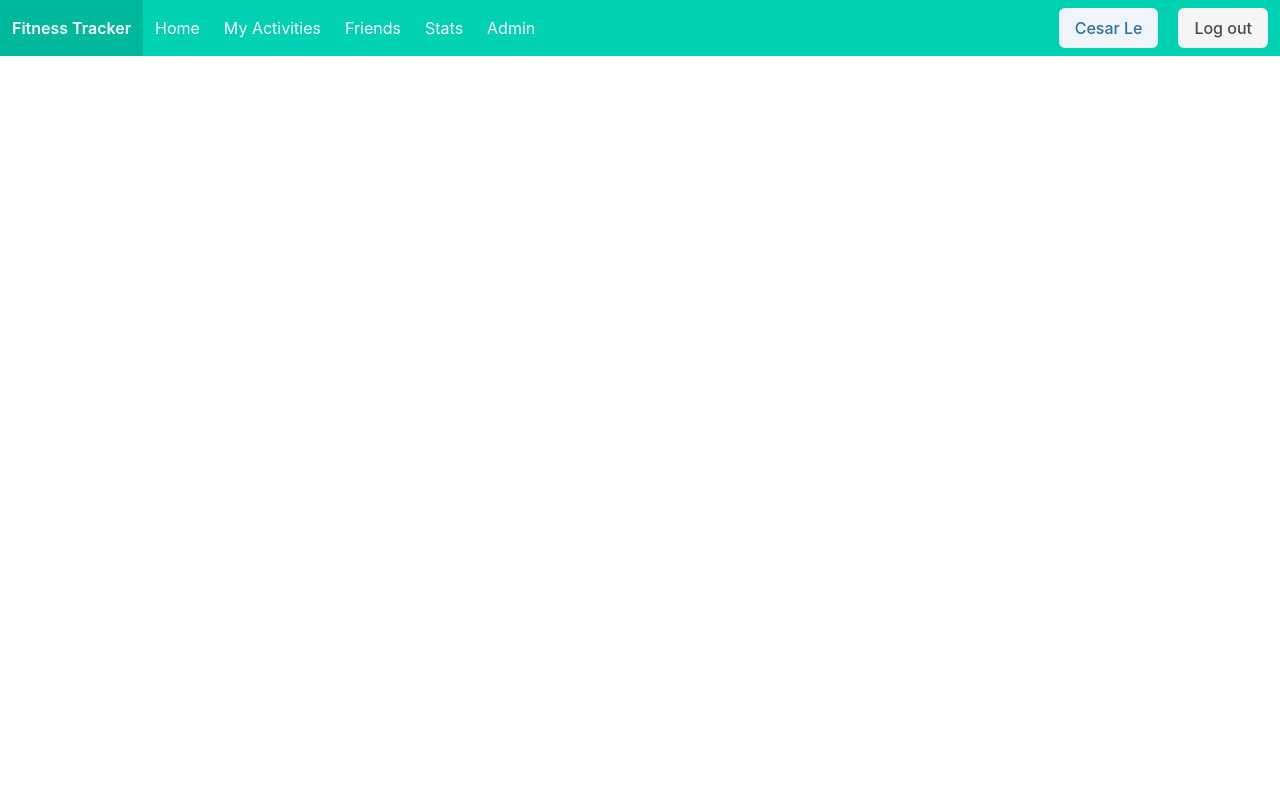
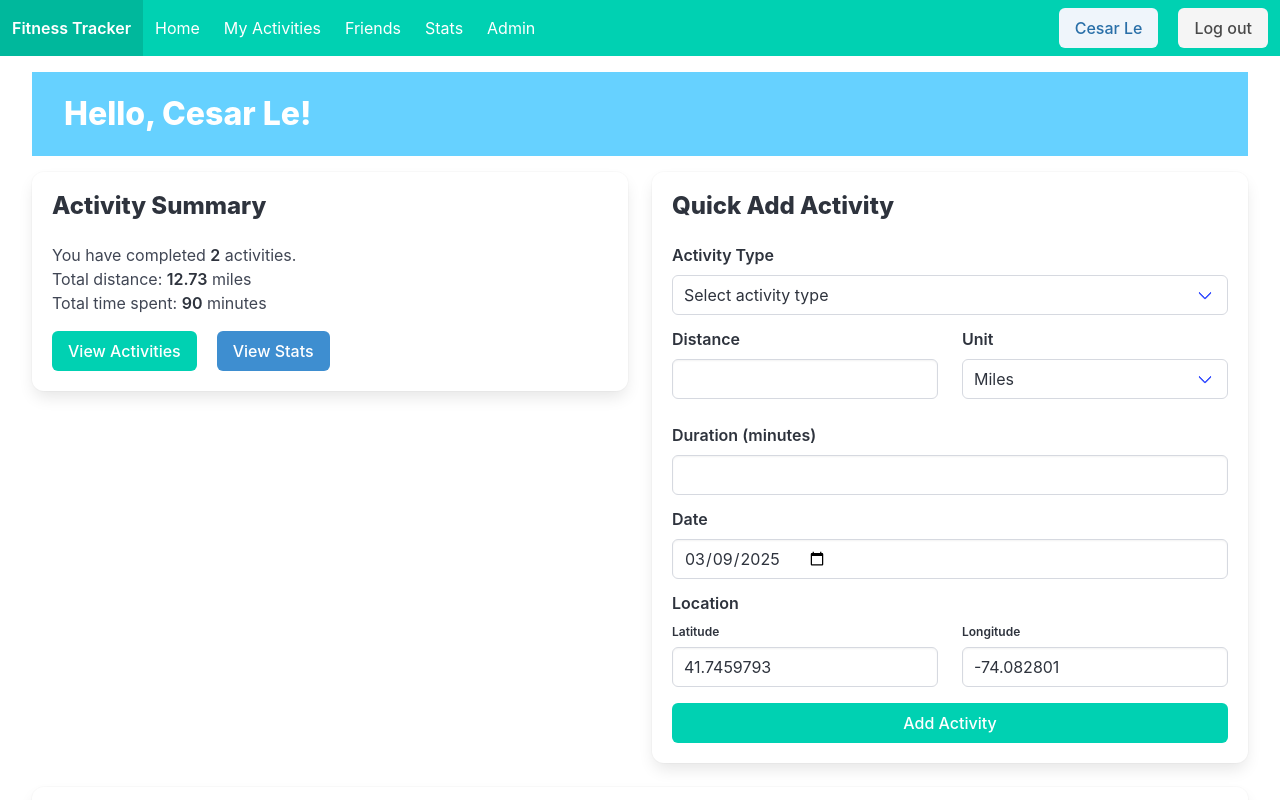
Before and after one commit to Cesar09121/CesarLeSpring2025, a Vue app in the folder client/: page /dashboard in a window 1280 px wide. Shown: the top 800 px of the page. Built offline with nearby package versions, Linux system fonts and the light colour scheme; no server answers; sample sign-in values are in the browser's storage.

Commit message:
fix the login site

```diff
--- a/client/src/components/LoginForm.vue
+++ b/client/src/components/LoginForm.vue
@@ -85,12 +85,9 @@ const handleLogin = async () => {
     const success = await login(username.value, password.value)
 
     if (success) {
-      console.log('Login success:', success) // Debugging line
-
-      router.push('/')
-
+      console.log('Login success:', success)
+      router.push('/dashboard') // Changed from '/' to '/dashboard'
     } else {
-
       error.value = 'Invalid username or password'
       setTimeout(() => {
         error.value = ''
--- a/client/src/router/index.ts
+++ b/client/src/router/index.ts
@@ -12,6 +12,10 @@ import ProfilePage from '../pages/ProfilePage.vue'
 const routes: Array<RouteRecordRaw> = [
   {
     path: '/',
+    redirect: '/login'
+  },
+  {
+    path: '/dashboard',
     name: 'home',
     component: HomePage,
     meta: { requiresAuth: true }
@@ -20,13 +24,13 @@ const routes: Array<RouteRecordRaw> = [
     path: '/login',
     name: 'login',
     component: LoginPage,
-    meta: { requiresAuth: false }
+    meta: { requiresGuest: true }
   },
   {
     path: '/register',
     name: 'register',
     component: RegisterPage,
-    meta: { requiresAuth: false }
+    meta: { requiresGuest: true }
   },
   {
     path: '/activities',
@@ -65,50 +69,25 @@ const router = createRouter({
   routes
 })
 
-
-const hasStoredCredentials = () => {
-  const token = localStorage.getItem('auth_token');
-  const userId = localStorage.getItem('user_id');
-  return !!token && !!userId;
-}
-
 const { isLoggedIn, currentUser } = useAuth()
 
-router.beforeEach((to, _, next) => {
-
-  const hasCredentials = hasStoredCredentials();
-
-  console.log('Route guard - isLoggedIn:', isLoggedIn.value);
-  console.log('Route guard - currentUser:', currentUser.value);
-  console.log('Route guard - hasCredentials:', hasCredentials);
-
-
-  if (!isLoggedIn.value && hasCredentials) {
-    console.log('Has credentials in storage but not logged in');
-
-    if (!to.meta.requiresAuth) {
-      next();
-      return;
-    }
-
-
-    next();
-    return;
+router.beforeEach((to, from, next) => {
+  if (to.meta.requiresGuest && isLoggedIn.value) {
+    next('/dashboard')
+    return
   }
 
+  if (to.meta.requiresAuth && !isLoggedIn.value) {
+    next('/login')
+    return
+  }
 
-  if (to.meta.requiresAuth && !isLoggedIn.value) {
-    console.log('Authentication required, redirecting to login');
-    next({ name: 'login' });
+  if (to.meta.requiresAdmin && currentUser.value?.role !== 'admin') {
+    next('/dashboard')
+    return
   }
-  else if (to.meta.requiresAdmin && currentUser.value?.role !== 'admin') {
-    console.log('Admin access required, redirecting to home');
-    next({ name: 'home' });
-  }
-  else {
-    console.log('Navigation authorized');
-    next();
-  }
+
+  next()
 })
 
 export default router
```
Also changed, not shown: client/src/pages/AdminPage.vue (line endings or trailing spaces).
